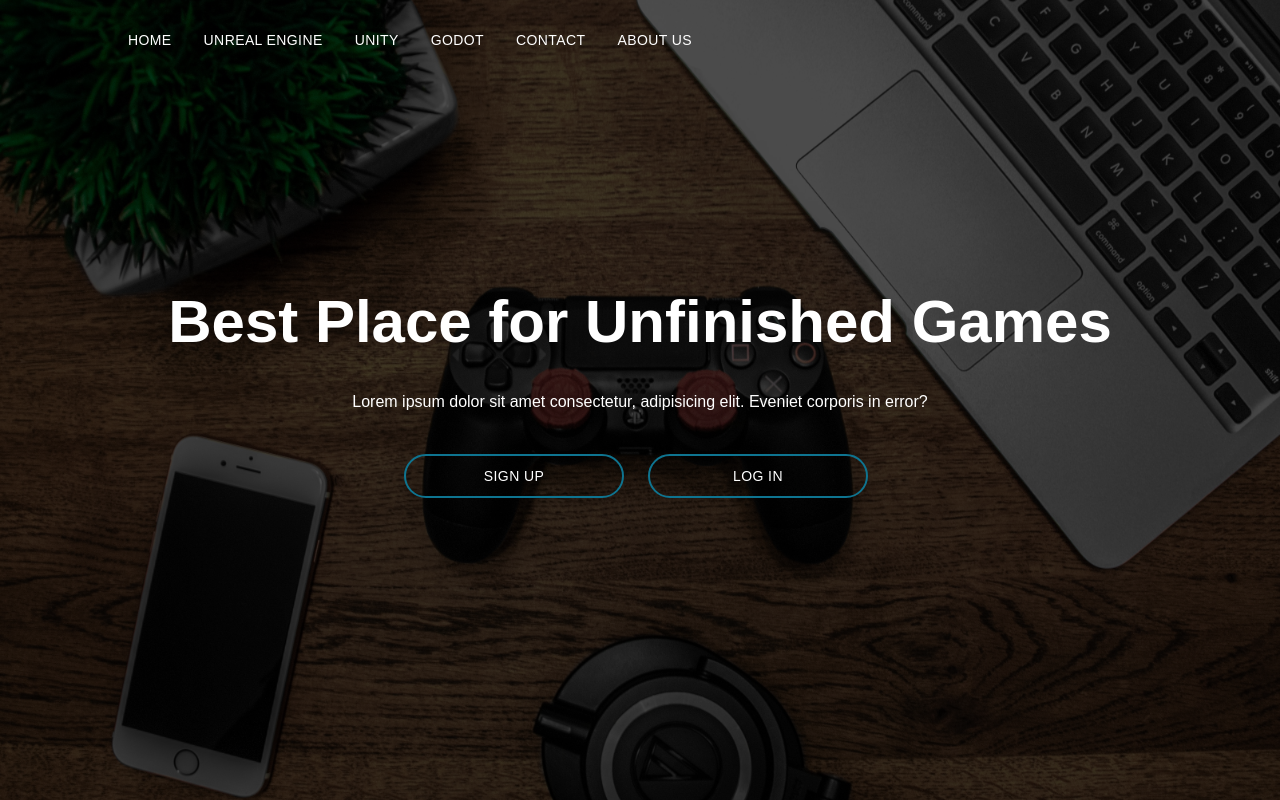
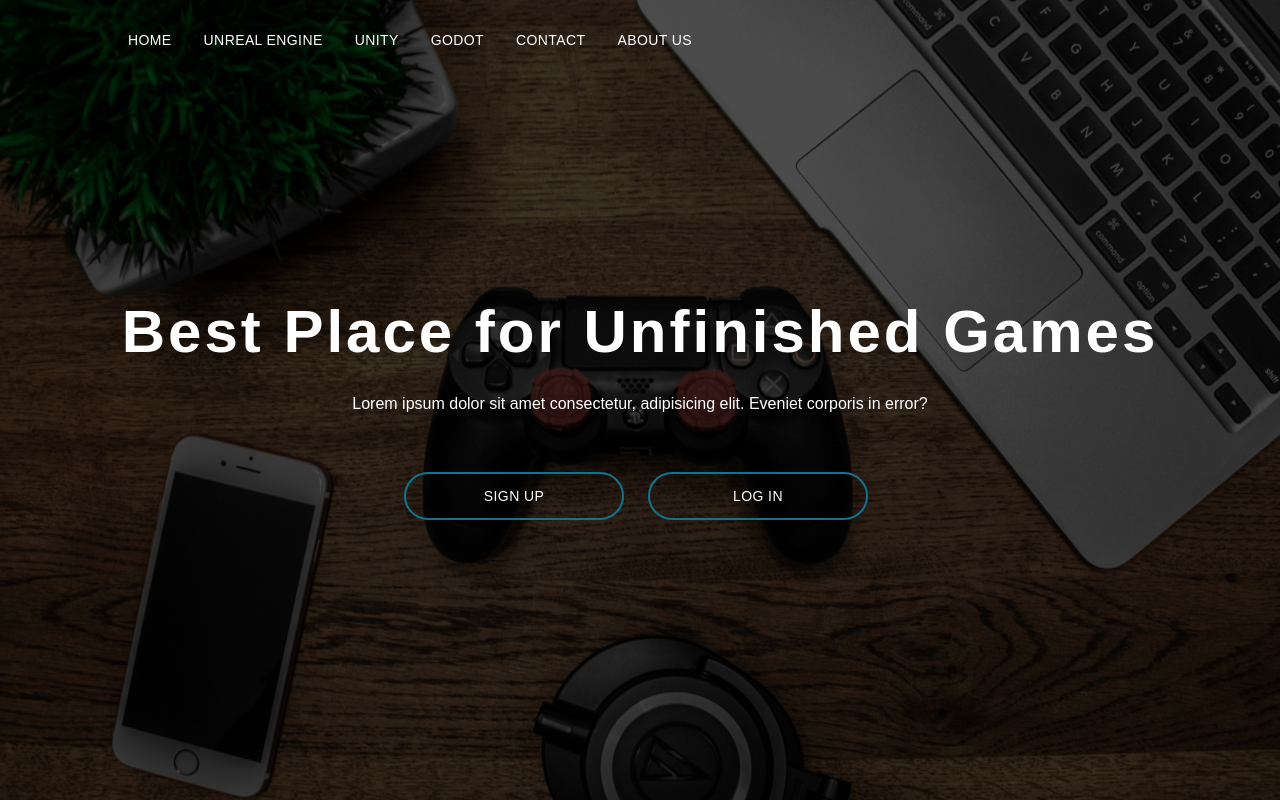
Before and after one commit to MdTanvirHassan/fiver-project, a Next.js app: page / in a window 1280 px wide. Built offline with nearby package versions, Linux system fonts and the light colour scheme.

Commit message:
Update Banner.jsx

```diff
--- a/components/Banner.jsx
+++ b/components/Banner.jsx
@@ -15,21 +15,21 @@ const Banner = () => {
           alt="/"
         />
         <div className="absolute top-[50%] max-w-[1240px] w-full left-[50%] right-[50%] translate-x-[-50%] translate-y-[-50%] text-white z-10 ">
-          <h2 className="py-2 text-center text-6xl font-extrabold leading-10 tracking-normal">
+          <h2 className="pt-10 text-center text-6xl font-extrabold leading-10 tracking-wider">
             Best Place for Unfinished Games
           </h2>
-          <p className="text-center py-10">
+          <p className="text-center pt-10">
             Lorem ipsum dolor sit amet consectetur, adipisicing elit. Eveniet
             corporis in error?
           </p>
-          <div className="text-center px-24 md:px-96 grid md:grid-cols-2  gap-4">
+          <div className="text-center pt-14 px-24 md:px-96 grid md:grid-cols-2  gap-4">
 
-            <button className="relative text-white bg-transparent  border-2 border-cyan-700 hover:border-none focus:outline-none focus:ring-4 focus:ring-blue-300 font-medium rounded-full text-sm px-5 py-2.5 text-center mr-2 mb-2
-             before:absolute before:left-0 before:top-0 before:-z-10 before:h-full before:w-full before:origin-top-left before:scale-x-0 before:bg-cyan-700 before:transition-transform before:duration-300 before:rounded-full hover:text-white before:hover:scale-x-100">
+            <button className="relative text-white bg-transparent  border-2 border-cyan-700 hover:border-none focus:outline-none focus:ring-4 focus:ring-blue-300 font-medium rounded-full text-sm px-4 py-3 text-center mr-2 mb-2
+             before:absolute before:rounded-full  before:left-0 before:top-0 before:-z-10 before:h-full before:w-full before:origin-top-left before:scale-x-0 before:bg-cyan-700 before:transition-transform before:duration-700 hover:text-white before:hover:scale-x-100">
                  Sign Up
             </button>
-            <button className="relative text-white bg-transparent  border-2 border-cyan-700 hover:border-none focus:outline-none focus:ring-4 focus:ring-blue-300 font-medium rounded-full text-sm px-5 py-2.5 text-center mr-2 mb-2
-             before:absolute before:left-0 before:top-0 before:-z-10 before:h-full before:w-full before:origin-top-left before:scale-x-0 before:bg-cyan-700 before:transition-transform before:duration-300 before:rounded-full hover:text-white before:hover:scale-x-100">
+            <button className="relative text-white bg-transparent  border-2 border-cyan-700 hover:border-none focus:outline-none focus:ring-4 focus:ring-blue-300 font-medium rounded-full text-sm px-4 py-3 text-center mr-2 mb-2
+             before:absolute before:left-0 before:top-0 before:-z-10 before:h-full before:w-full before:origin-top-left before:scale-x-0 before:bg-cyan-700 before:transition-transform before:duration-700 before:rounded-full hover:text-white before:hover:scale-x-100">
                  Log In
             </button>
 
```
